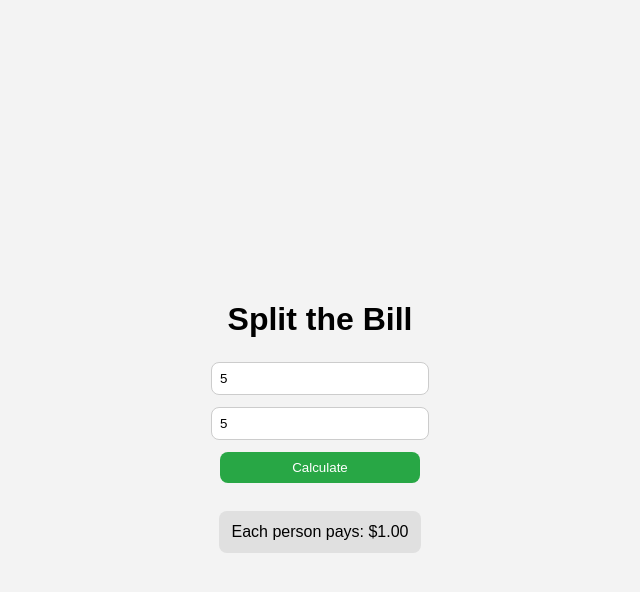
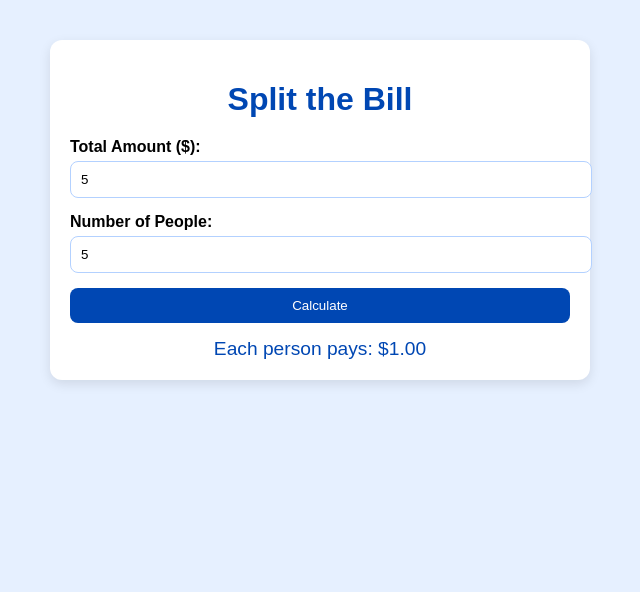
Before and after one commit to Danyah222222/SharedRide-web, a plain HTML site: page Frontend/pages/split-pill.html in a window 1280 px wide. Both pictures are taken after typing "5", "5" into the empty fields and a click on the button "Calculate". Shown: the whole page, without its empty margins (320-960 px from the left). Drawn offline with Linux system fonts and the light colour scheme.

Commit message:
Frontend\pages

```diff
--- a/Frontend/pages/split-pill.html
+++ b/Frontend/pages/split-pill.html
@@ -2,72 +2,99 @@
 <html lang="en">
 <head>
   <meta charset="UTF-8">
-  <meta name="viewport" content="width=device-width, initial-scale=1.0">
   <title>Split the Bill</title>
   <style>
     body {
-      font-family: Arial, sans-serif;
+      font-family: 'Arial', sans-serif;
+      background-color: #e6f0ff; /* light blue background */
+      margin: 0;
+      padding: 0;
       display: flex;
-      flex-direction: column;
-      align-items: center;
       justify-content: center;
-      height: 100vh;
-      margin: 0;
-      background-color: #f3f3f3;
-      padding: 16px;
+      align-items: flex-start;
+      min-height: 100vh;
     }
+
+    .container {
+      background-color: #ffffff;
+      max-width: 500px;
+      width: 100%;
+      margin-top: 40px;
+      padding: 20px;
+      border-radius: 12px;
+      box-shadow: 0 4px 12px rgba(0,0,0,0.1);
+    }
+
     h1 {
-      margin-bottom: 24px;
+      color: #0047b3;
+      text-align: center;
+      margin-bottom: 20px;
     }
-    input, button {
-      padding: 8px;
+
+    label {
+      display: block;
+      margin-bottom: 5px;
+      font-weight: bold;
+    }
+
+    input[type="number"] {
+      width: 100%;
+      padding: 10px;
       border-radius: 8px;
-      border: 1px solid #ccc;
-      margin-bottom: 12px;
-      width: 200px;
+      border: 1px solid #b3d1ff;
+      margin-bottom: 15px;
     }
+
     button {
-      background-color: #28a745;
+      background-color: #0047b3;
       color: white;
       border: none;
+      padding: 10px 15px;
+      border-radius: 8px;
       cursor: pointer;
+      width: 100%;
     }
+
     button:hover {
-      background-color: #218838;
+      background-color: #003380;
     }
-    #result {
-      margin-top: 16px;
-      padding: 12px;
-      background-color: #e0e0e0;
-      border-radius: 8px;
+
+    .result {
+      margin-top: 15px;
+      font-size: 1.2em;
+      color: #0047b3;
+      text-align: center;
     }
   </style>
 </head>
 <body>
-  <h1>Split the Bill</h1>
-  <input type="number" id="totalAmount" placeholder="Total Amount">
-  <input type="number" id="people" placeholder="Number of People">
-  <button id="calculateBtn">Calculate</button>
-  <div id="result"></div>
+  <div class="container">
+    <h1>Split the Bill</h1>
+    <label for="totalAmount">Total Amount ($):</label>
+    <input type="number" id="totalAmount" placeholder="Enter total amount">
+
+    <label for="peopleCount">Number of People:</label>
+    <input type="number" id="peopleCount" placeholder="Enter number of people">
+
+    <button onclick="splitBill()">Calculate</button>
+
+    <div class="result" id="result"></div>
+  </div>
 
   <script>
-    const totalAmount = document.getElementById("totalAmount");
-    const people = document.getElementById("people");
-    const calculateBtn = document.getElementById("calculateBtn");
-    const result = document.getElementById("result");
+    function splitBill() {
+      const total = parseFloat(document.getElementById("totalAmount").value);
+      const people = parseInt(document.getElementById("peopleCount").value);
+      const resultDiv = document.getElementById("result");
 
-    calculateBtn.addEventListener("click", () => {
-      const amount = parseFloat(totalAmount.value);
-      const count = parseInt(people.value);
-
-      if (isNaN(amount) || isNaN(count) || count <= 0) {
-        result.textContent = "Please enter valid numbers.";
+      if (isNaN(total) || isNaN(people) || people <= 0) {
+        resultDiv.textContent = "Please enter valid numbers.";
         return;
       }
 
-      const perPerson = (amount / count).toFixed(2);
-      result.textContent = `Each person pays: $${perPerson}`;
-    });
+      const perPerson = (total / people).toFixed(2);
+      resultDiv.textContent = `Each person pays: $${perPerson}`;
+    }
   </script>
 </body>
 </html>
```
Also changed, not shown: Frontend/pages/chat-with-driver.html (+83 -70 lines).
